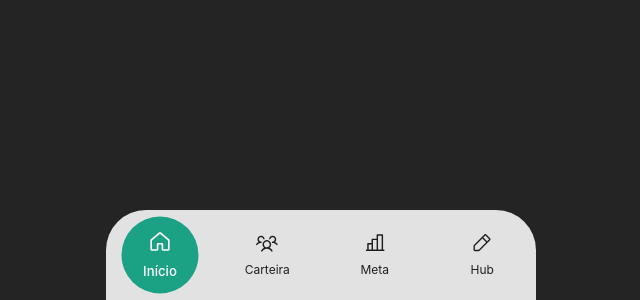
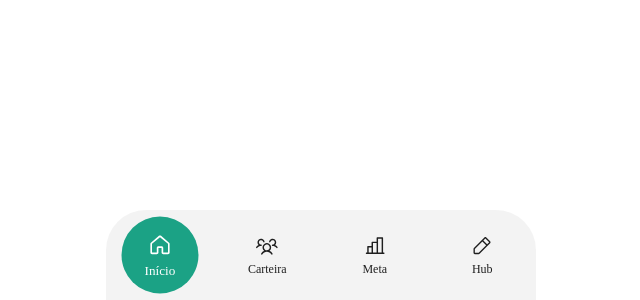
Before and after one commit to Ryan-Lucca/app-venda-em-movimento, a React (Vite) app: page / in a window 1280 px wide. Shown: the part 500-800 px from the top of the page, without its empty margins (319-959 px from the left). Built offline with nearby package versions, Linux system fonts and the light colour scheme.

Commit message:
chore: arrumando display

```diff
--- a/src/App.tsx
+++ b/src/App.tsx
@@ -1,9 +1,9 @@
-import s from './styles/App.module.css'
+import styles from './styles/App.module.css'
 import BottomNavBar from './components/BottomNavBar/BottomNavBar.tsx'
 function App() {
 
   return (
-    <div className={s.container}>
+    <div className={styles.container}>
       <BottomNavBar />
     </div>
   )
--- a/src/index.css
+++ b/src/index.css
@@ -1,28 +1,5 @@
-:root {
-  font-family: Inter, system-ui, Avenir, Helvetica, Arial, sans-serif;
-  line-height: 1.5;
-  font-weight: 400;
-
-  color-scheme: light dark;
-  color: rgba(255, 255, 255, 0.87);
-  background-color: #242424;
-
-  font-synthesis: none;
-  text-rendering: optimizeLegibility;
-  -webkit-font-smoothing: antialiased;
-  -moz-osx-font-smoothing: grayscale;
-  width: 430px;
-  justify-self: center;
-  position: relative;
-  height: 100vh;
-  display: flex;
+html, body, #root{
+  height: 100%;
+  margin: 0;
+  padding: 0;
 }
-
-body {
-  margin: 0;
-  display: flex;
-  place-items: center;
-  width: 430px;
-  min-height: 100%;
-  position: relative;
-}
--- a/src/styles/App.module.css
+++ b/src/styles/App.module.css
@@ -1,12 +1,8 @@
-#root {
-  width: 100%;
+.container {
+  width: 430px;
+  height: 100%;
   margin: 0 auto;
-  height: 100%;
-  text-align: center;
+  display: flex;
+  background-color: rgb(255, 255, 255);
   position: relative;
 }
-
-.container {
-  display: flex;
-  background-color: aqua;
-}
```
